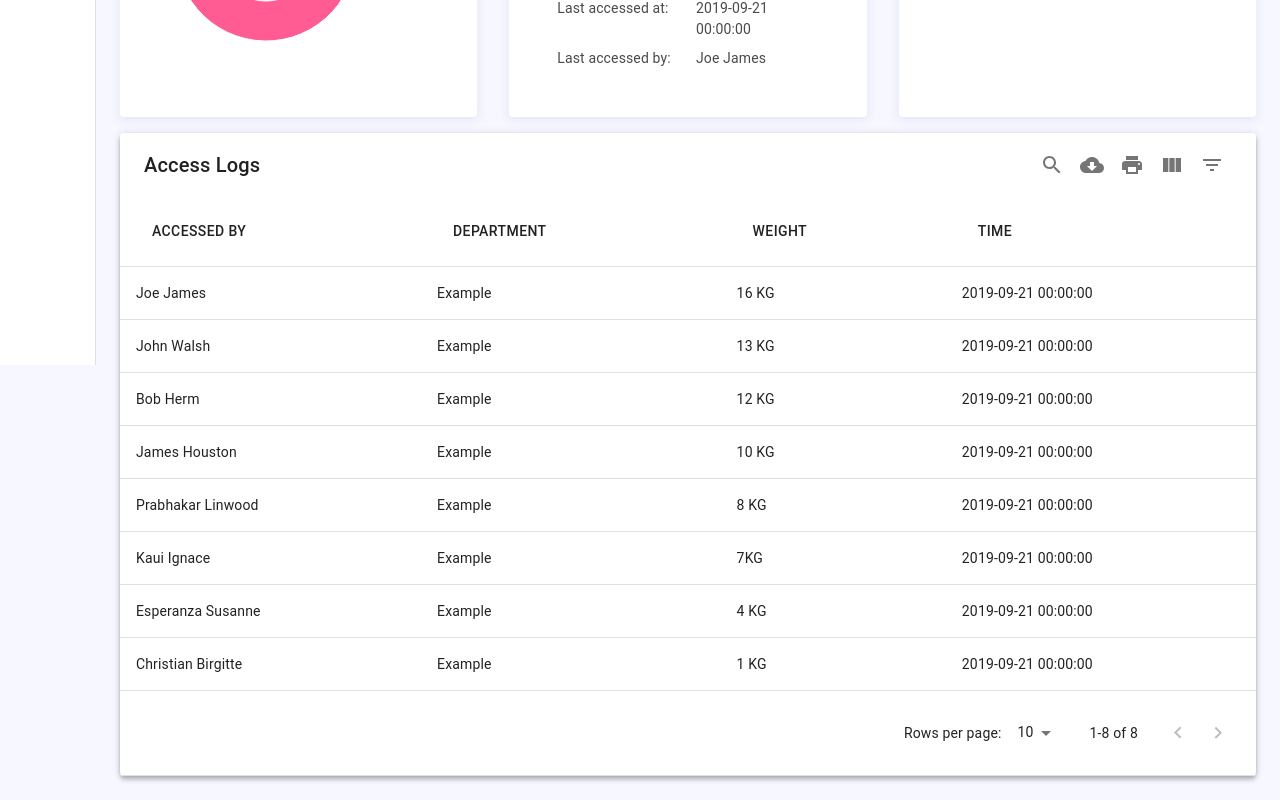
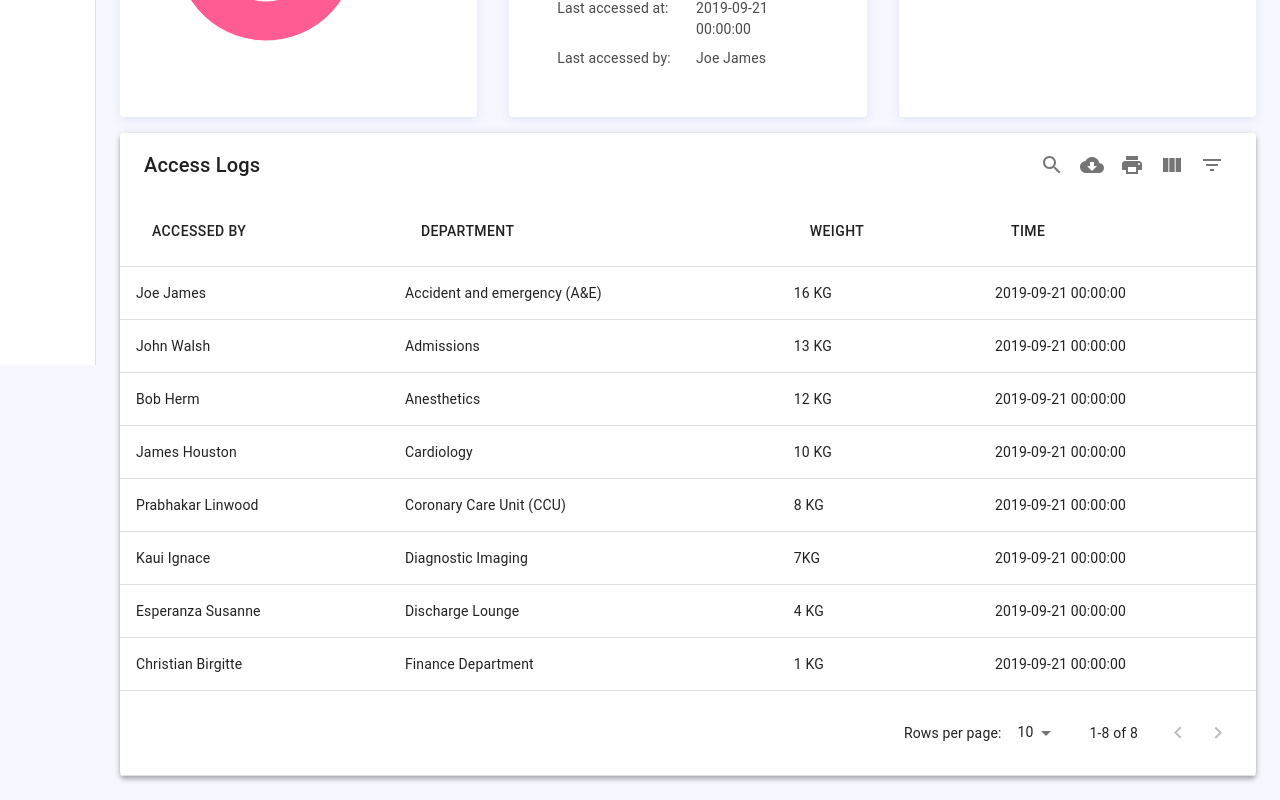
Before and after one commit to BharathKumarRavichandran/BinIT, a React (Create React App) app: page /hospital/bins/1 in a window 1280 px wide. Shown: the part 435-1235 px from the top of the page. Built offline with nearby package versions, Linux system fonts and the light colour scheme; sample sign-in values are in the browser's storage.

Commit message:
Feat: Add sockets to get weight

```diff
--- a/package.json
+++ b/package.json
@@ -20,6 +20,7 @@
     "react-syntax-highlighter": "^11.0.2",
     "react-toastify": "^5.3.2",
     "recharts": "^1.6.2",
+    "socket.io-client": "^2.3.0",
     "tinycolor2": "^1.4.1"
   },
   "scripts": {
--- a/src/pages/Hospital/BinDetails/BinDetails.js
+++ b/src/pages/Hospital/BinDetails/BinDetails.js
@@ -27,14 +27,14 @@ const PieChartData = [
 ];
 
 const datatableData = [
-	["Joe James", "Example", "16 KG", "2019-09-21 00:00:00"],
-	["John Walsh", "Example", "13 KG", "2019-09-21 00:00:00"],
-	["Bob Herm", "Example ", "12 KG", "2019-09-21 00:00:00"],
-	["James Houston", "Example ", "10 KG", "2019-09-21 00:00:00"],
-	["Prabhakar Linwood", "Example ", "8 KG", "2019-09-21 00:00:00"],
-	["Kaui Ignace", "Example ", "7KG", "2019-09-21 00:00:00"],
-	["Esperanza Susanne", "Example ", "4 KG", "2019-09-21 00:00:00"],
-	["Christian Birgitte", "Example ", "1 KG", "2019-09-21 00:00:00"],
+	["Joe James", "Accident and emergency (A&E)", "16 KG", "2019-09-21 00:00:00"],
+	["John Walsh", "Admissions", "13 KG", "2019-09-21 00:00:00"],
+	["Bob Herm", "Anesthetics", "12 KG", "2019-09-21 00:00:00"],
+	["James Houston", "Cardiology", "10 KG", "2019-09-21 00:00:00"],
+	["Prabhakar Linwood", "Coronary Care Unit (CCU)", "8 KG", "2019-09-21 00:00:00"],
+	["Kaui Ignace", "Diagnostic Imaging", "7KG", "2019-09-21 00:00:00"],
+	["Esperanza Susanne", "Discharge Lounge", "4 KG", "2019-09-21 00:00:00"],
+	["Christian Birgitte", "Finance Department", "1 KG", "2019-09-21 00:00:00"],
 ];
 
 const BinDetails = (props) => {
--- a/src/pages/Hospital/Polybags/Polybags.js
+++ b/src/pages/Hospital/Polybags/Polybags.js
@@ -1,6 +1,7 @@
 import React, { useState, useEffect } from "react";
 import { withRouter } from 'react-router-dom';
 
+import socketIOClient from "socket.io-client";
 import { toast } from 'react-toastify';
 
 import { CircularProgress, Box, Grid, Button, Tabs, Tab, TextField, Paper } from "@material-ui/core";
@@ -27,6 +28,7 @@ import { Typography } from "../../../components/Wrappers/Wrappers";
 
 // Importing API utils
 import { addNewPolybag } from '../../../utils/api/polybag.helper';
+import { url } from '../../../config/config';
 
 
 const Transition = React.forwardRef(function Transition(props, ref) {
@@ -113,6 +115,12 @@ const Polybags = (props) => {
 	};
 
 	useEffect(() => {
+		const endpoint = url.API_BASE_URL;
+		const socket = socketIOClient(endpoint);
+		socket.on("weight emitted", async (data) => {
+			setWeight(data.weight);
+		});
+
 		async function fetchAPI() {
 			try {
 				// Check status 200 otherwise redirect to Bins page
```
Also changed, not shown: 1 other file (tests, documents, lock files or other folders).
